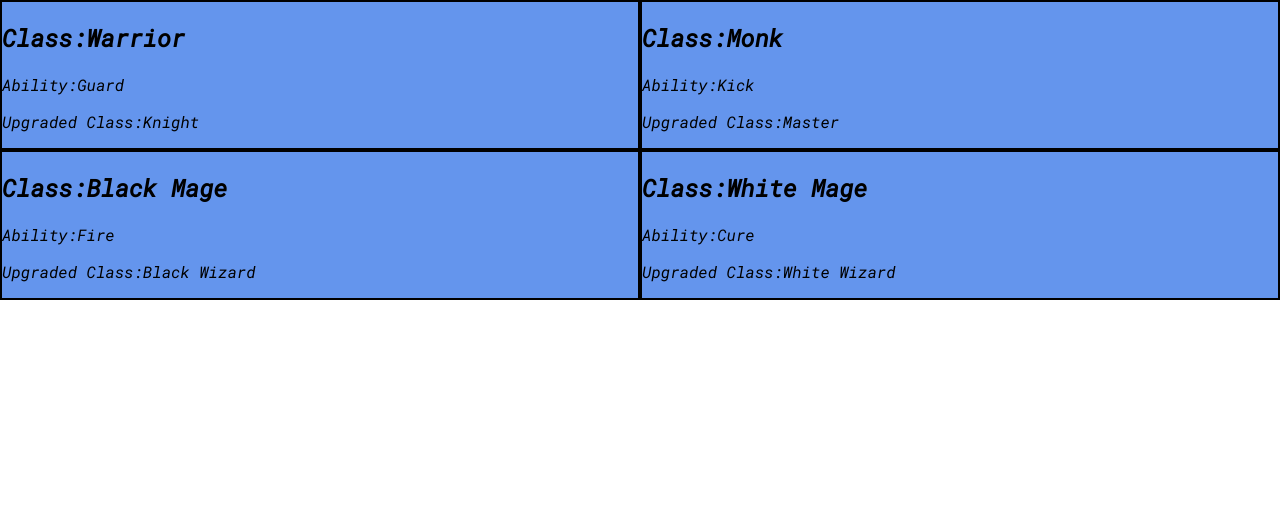
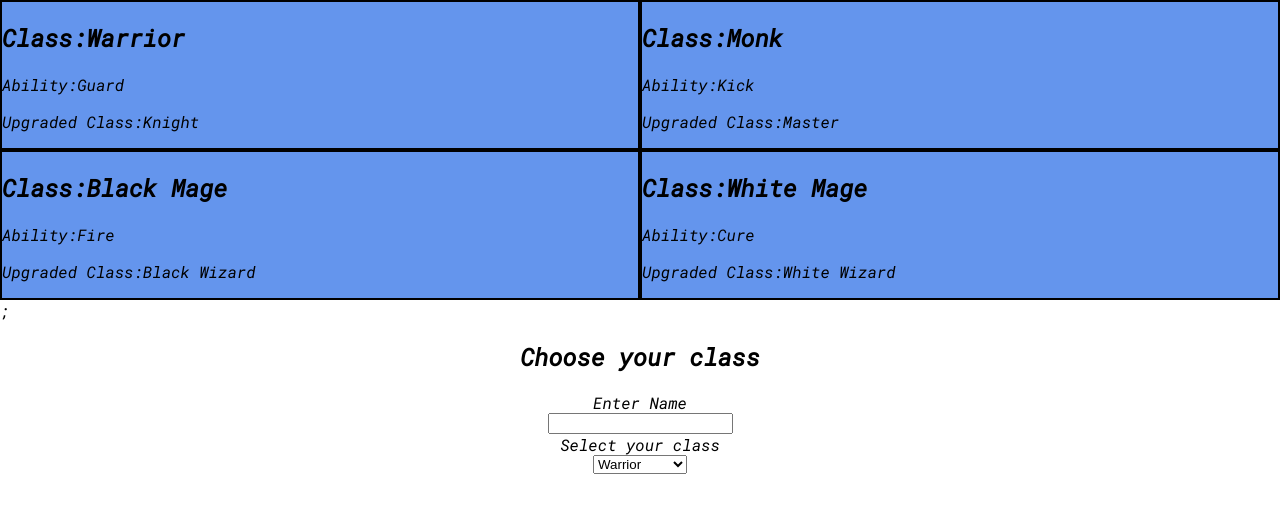
Before and after one commit to jleonen/react-practice, a React (Create React App) app: page / in a window 1280 px wide. Shown: the top 508 px of the page. Built offline with nearby package versions, Linux system fonts and the light colour scheme.

Commit message:
Added form to add name and chosen class

```diff
--- a/src/App.js
+++ b/src/App.js
@@ -1,5 +1,6 @@
 import "./App.css";
 import RenderClass from "./RenderClasses";
+import ClassForm from "./ClassForm";
 
 function App() {
   const classesFF = [
@@ -28,7 +29,12 @@ function App() {
       upgrade: "White Wizard",
     },
   ];
-  return <RenderClass class={classesFF} />;
+  return (
+    <div>
+      <RenderClass class={classesFF} />;
+      <ClassForm />
+    </div>
+  );
 }
 
 export default App;
--- /dev/null
+++ b/src/ClassForm.css
@@ -0,0 +1,5 @@
+.container {
+  display: flex;
+  flex-direction: column;
+  align-items: center;
+}
--- /dev/null
+++ b/src/ClassForm.js
@@ -0,0 +1,21 @@
+import React from "react";
+import "./ClassForm.css";
+
+const ClassForm = function () {
+  return (
+    <div className="container">
+      <h2>Choose your class</h2>
+      <label>Enter Name</label>
+      <input />
+      <label>Select your class</label>
+      <select>
+        <option value="warrior">Warrior</option>
+        <option value="monk">Monk</option>
+        <option value="black mage">Black Mage</option>
+        <option value="white mage">White Mage</option>
+      </select>
+    </div>
+  );
+};
+
+export default ClassForm;
```
